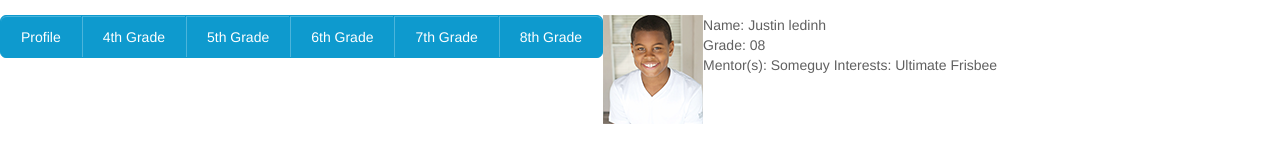
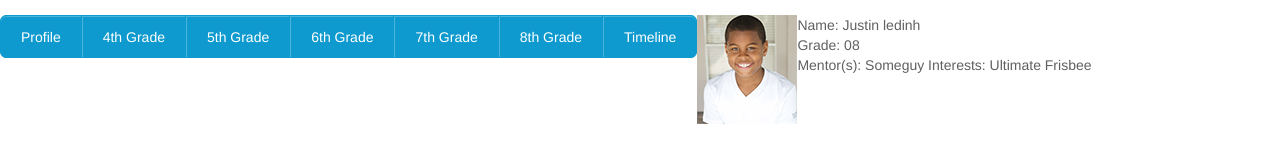
Before and after one commit to cfg-chicago/team-9, a plain HTML site: page main.html in a window 1280 px wide. Drawn offline with nearby package versions, Linux system fonts and the light colour scheme.

Commit message:
added timeline tab

```diff
--- a/main.html
+++ b/main.html
@@ -15,6 +15,7 @@
     <li><a href="#">6th Grade</a></li>
     <li><a href="#">7th Grade</a></li>
     <li><a href="#">8th Grade</a></li>
+    <li><a href="#">Timeline</a></li>
   </ul>
     </nav>
 	<header role="banner"></header>
```
